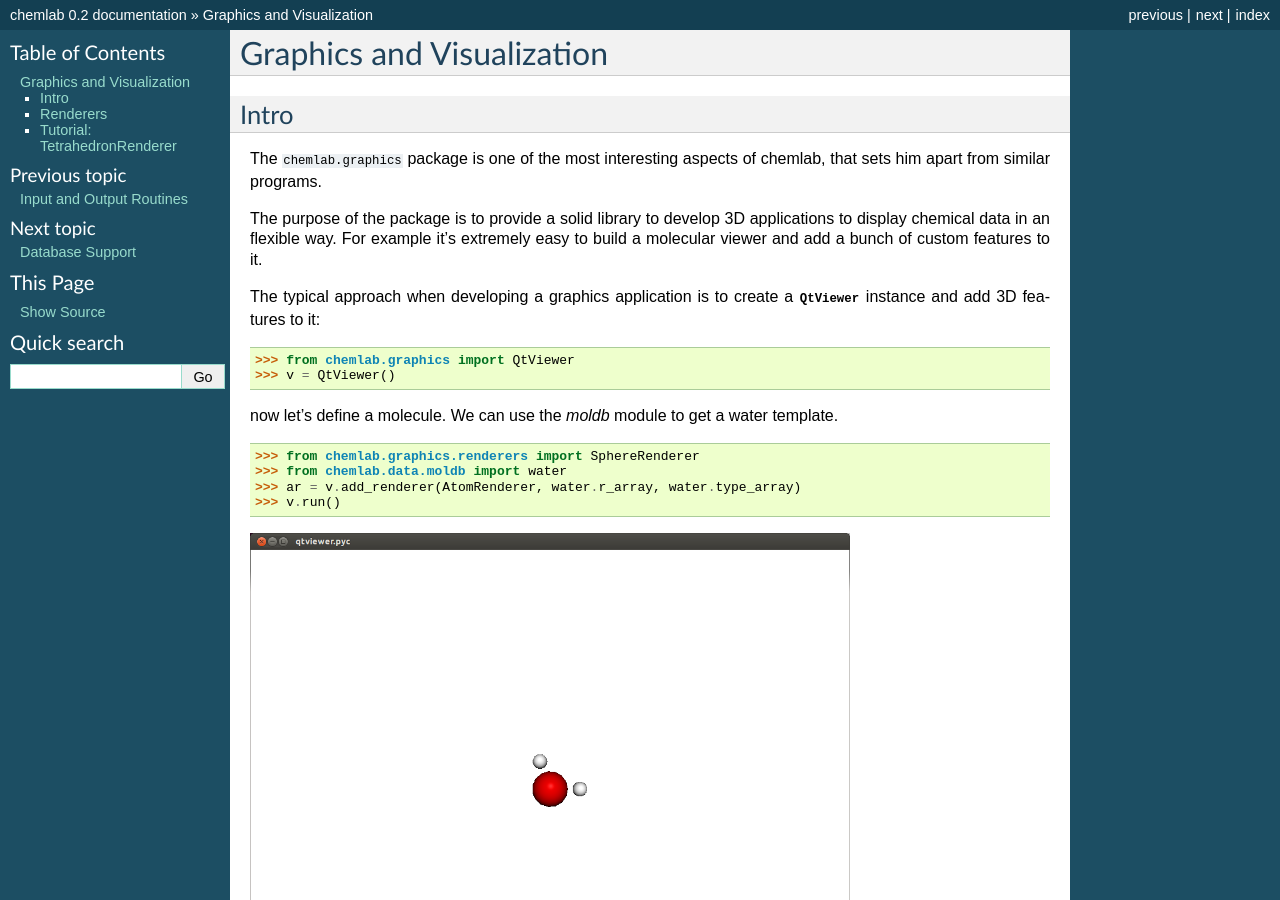
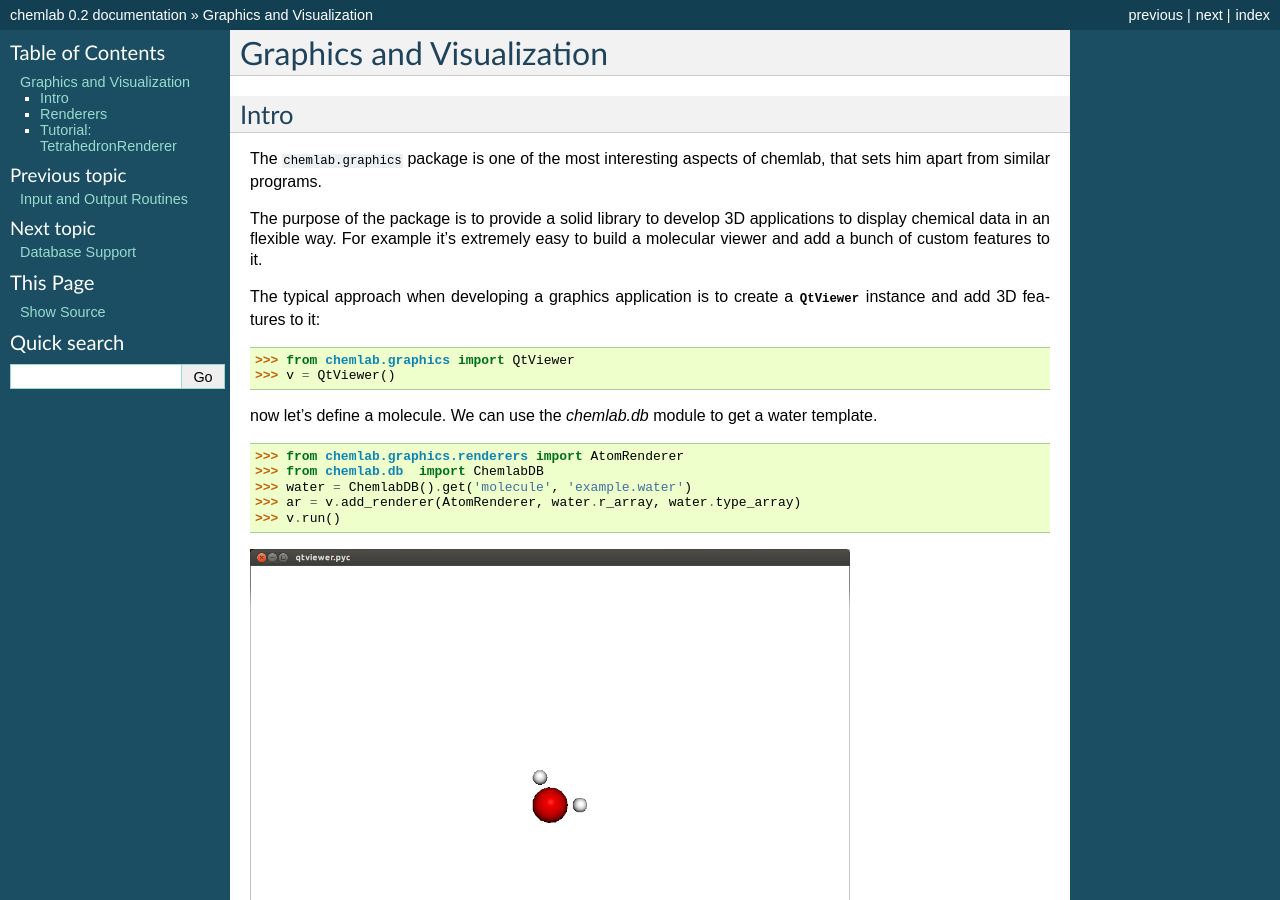
Before and after one commit to chemlab/chemlab, a Sphinx documentation site: the page built from docs/graphics.rst, in a window 1280 px wide and 900 px high. Built offline with Sphinx 7.4.7, drawn with Linux system fonts in a browser that asks for light colours; formulas are drawn with MathJax 3.

Commit message:
Update graphics.rst

```diff
--- a/docs/graphics.rst
+++ b/docs/graphics.rst
@@ -20,11 +20,12 @@ features to it::
 >>> from chemlab.graphics import QtViewer
 >>> v = QtViewer()
 
-now let's define a molecule. We can use the `moldb` module to get a
+now let's define a molecule. We can use the `chemlab.db` module to get a
 water template.
 
->>> from chemlab.graphics.renderers import SphereRenderer
->>> from chemlab.data.moldb import water
+>>> from chemlab.graphics.renderers import AtomRenderer
+>>> from chemlab.db  import ChemlabDB
+>>> water = ChemlabDB().get('molecule', 'example.water')
 >>> ar = v.add_renderer(AtomRenderer, water.r_array, water.type_array)
 >>> v.run()
 
```
